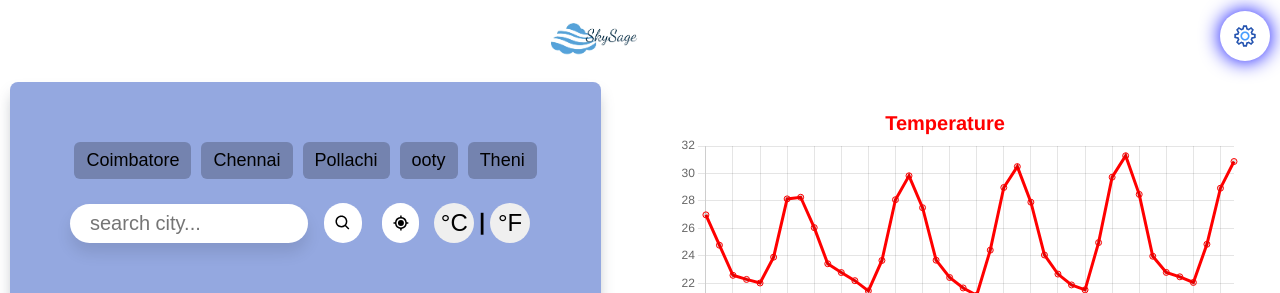
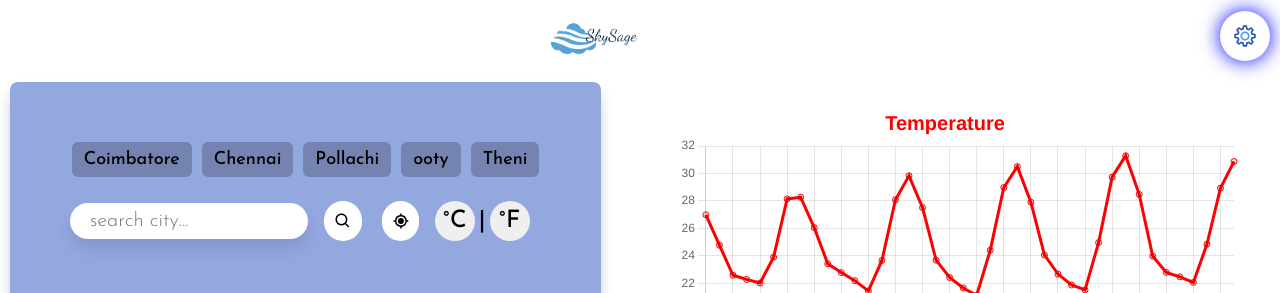
Before and after one commit to KAVIN-KJ/SkySage, a React (Vite) app: page / in a window 1280 px wide. Shown: the top 293 px of the page. Built offline with nearby package versions, Linux system fonts and the light colour scheme; no server answers.

Commit message:
add new font

```diff
--- a/src/index.css
+++ b/src/index.css
@@ -1,18 +1,20 @@
-@import url('https://fonts.googleapis.com/css2?family=Poppins:ital,wght@0,100;0,200;0,300;0,400;0,500;0,600;0,700;0,800;0,900&display=swap');
+/* @import url('https://fonts.googleapis.com/css2?family=Poppins:ital,wght@0,100;0,200;0,300;0,400;0,500;0,600;0,700;0,800;0,900&display=swap');
 
 @font-face {
     font-family: Poppins;
     src: url(https://fonts.googleapis.com/css2?family=Poppins:ital,wght@0,100;0,200;0,300;0,400;0,500;0,600;0,700;0,800;0,900;1,100;1,200;1,300;1,400;1,500;1,600;1,700;1,800;1,900&display=swap);
+} */
+
+@import url('https://fonts.googleapis.com/css2?family=Indie+Flower&family=Josefin+Sans:ital,wght@0,100..700;1,100..700&display=swap');
+
+*{
+    font-family: "Josefin Sans";
 }
 
  body{
     margin: 0px;
     font-family: 'Poppins';
  }
-
-html {
-    font-family: "Poppins", sans-serif;
-}
 
 /* Flexbox and alignment */
 .flex {
```
